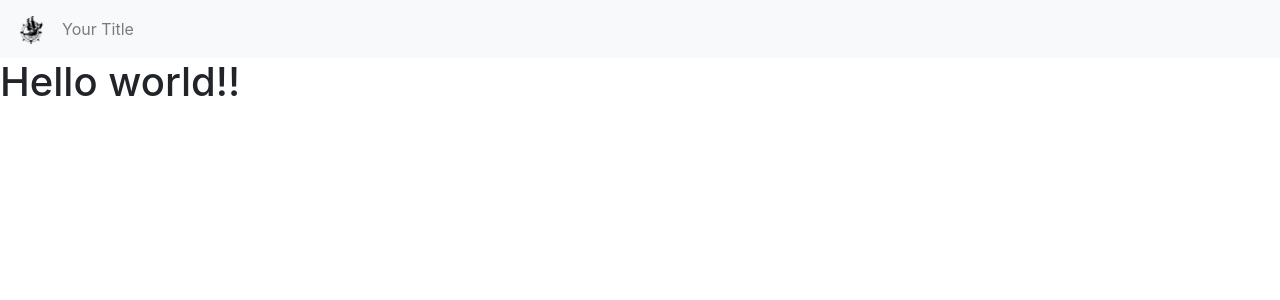
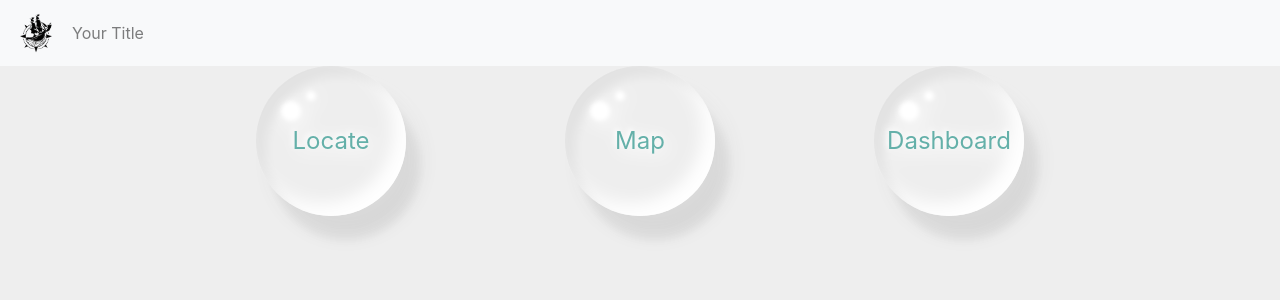
Before and after one commit to Whackathon-2023/TEAM-4, a Flask app: page / in a window 1280 px wide. Shown: the top 300 px of the page. Run offline with Flask 3, Linux system fonts and the light colour scheme; some libraries are stand-ins or nearby versions.

Commit message:
bubble effect

```diff
--- /dev/null
+++ b/app/static/css/style.css
@@ -0,0 +1,73 @@
+.logo {
+	height: 40px;
+}
+
+.home {
+	width: 60%;
+	margin: auto;
+	display: flex;
+	flex-direction: row;
+	justify-content: space-between;
+}
+
+/* Import Rubik Distressed - Google Fonts  */
+@import url('https://fonts.googleapis.com/css2?family=Poppins:wght@200;300;400;500;600;700&family=Rubik+Distressed&display=swap');
+
+/* TODO : to adapt to other browsers */
+
+:root {
+	--clr-color: rgb(100, 176, 169);
+}
+
+body {
+	/* display: flex; */
+	/* align-items: center; */
+	/* justify-content: center; */
+	/* min-height: 100vh; */
+	background: #eee;
+}
+
+.drop-container {
+	display: flex;
+}
+
+.drop {
+	position: relative;
+	display: flex;
+	justify-content: center;
+	align-items: center;
+	width: 150px;
+	height: 150px;
+	border-radius: 50%;
+	font-size: 1.5em;
+	color: var(--clr-color);
+	text-shadow: -2px -2px 5px #fff;
+	filter: drop-shadow(4px 4px 10px #fff);
+	box-shadow: inset 10px 10px 10px rgba(0, 0, 0, 0.05),
+		15px 25px 10px rgba(0, 0, 0, 0.05), 15px 20px 20px rgba(0, 0, 0, 0.07),
+		inset -10px -10px 15px rgba(255, 255, 255, 0.9);
+}
+
+.drop::before {
+	content: '';
+	position: absolute;
+	top: 35px;
+	left: 25px;
+	width: 20px;
+	height: 20px;
+	background: #fff;
+	border-radius: 50%;
+	filter: blur(2px);
+}
+
+.drop::after {
+	content: '';
+	position: absolute;
+	top: 25px;
+	left: 50px;
+	width: 10px;
+	height: 10px;
+	background: #fff;
+	border-radius: 50%;
+	filter: blur(2px);
+}
--- a/app/templates/components/navbar.html
+++ b/app/templates/components/navbar.html
@@ -4,9 +4,8 @@
 	<a class="navbar-brand" href="#">
 		<img
 			src="{{url_for('static', filename='assets/logo.png')}}"
-			width="30"
-			height="30"
 			alt="Logo"
+			class="logo"
 		/>
 	</a>
 	<!-- Title -->
--- a/app/templates/index.html
+++ b/app/templates/index.html
@@ -1,5 +1,9 @@
 {% extends "components/layout.html" %} {% block content %}
 
-<h1>Hello world!!</h1>
+<div class="home drop-container">
+	<div class="drop">Locate</div>
+	<div class="drop">Map</div>
+	<div class="drop">Dashboard</div>
+</div>
 
 {% endblock %}
```
Also changed, not shown: 4 other files.
